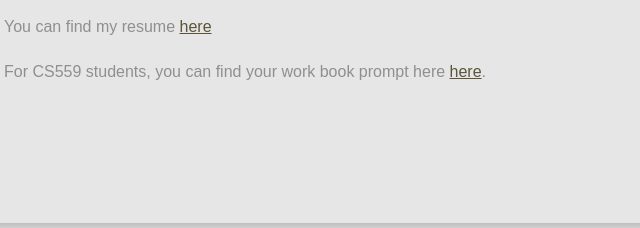
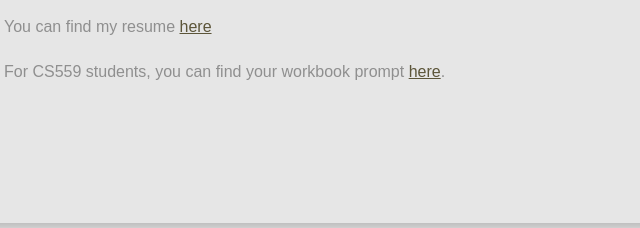
Before and after one commit to BaiqinDeng/BaiqinDeng.github.io, a plain HTML site: page index.html in a window 1280 px wide. Shown: the part 428-656 px from the top of the page, 528-1168 px from the left. Drawn offline with Linux system fonts and the light colour scheme.

Commit message:
Update index.html

```diff
--- a/index.html
+++ b/index.html
@@ -58,7 +58,7 @@
 
                 <p>You can find my resume <a href="https://drive.google.com/file/d/1tEyP2XCvjd9ZKqVVEXjPQQE8r4bJbP_T/view?usp=share_link">here</a></p>
 
-                <p>For CS559 students, you can find your work book prompt here <a href="https://drive.google.com/drive/folders/1djemzTV-M0pdaGuYIrFgeT8UUJ07jBFe?usp=share_link">here</a>.</p>
+                <p>For CS559 students, you can find your workbook prompt <a href="CS559.html">here</a>.</p>
 
                 <!-- End Content -->
             </div>
```
